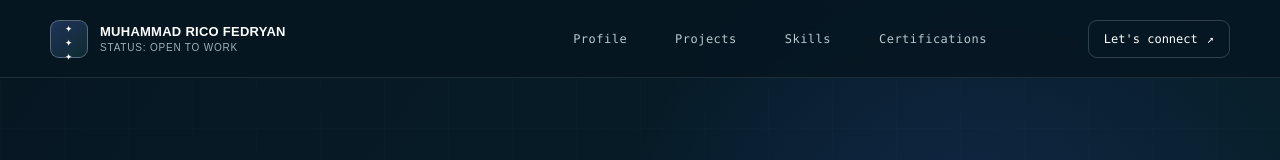
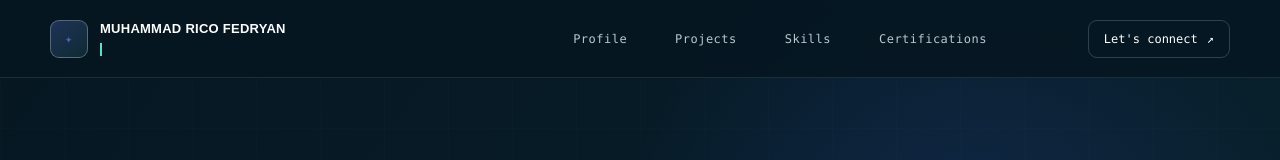
Before and after one commit to vedrico14/Portofolio-Rico_Fedryan, a Next.js app: page / in a window 1280 px wide. Shown: the top 160 px of the page. Built offline with nearby package versions, Linux system fonts and the light colour scheme.

Commit message:
Add styles for brand twinkle and open status

```diff
--- a/app/globals.css
+++ b/app/globals.css
@@ -1801,3 +1801,38 @@ a[href="#experience"],
     transform: translateX(140px) !important;
   }
 }
+
+.site-header .brand-twinkle {
+  position: relative;
+  overflow: hidden;
+}
+
+.site-header .twinkle-star {
+  position: absolute;
+  line-height: 1;
+  color: var(--blue);
+  opacity: 0.25;
+  animation: brandTwinkle 1.8s ease-in-out infinite;
+}
+
+.site-header .brand-open-status {
+  display: block;
+  margin-top: 4px;
+  color: var(--mint);
+  font-family: var(--font-geist-mono), monospace;
+  font-size: 11px;
+  line-height: 1.2;
+  letter-spacing: 0.12em;
+  white-space: nowrap;
+}
+
+.site-header .brand-open-status > span {
+  display: block;
+  width: 0;
+  overflow: hidden;
+  border-right: 2px solid var(--mint);
+  white-space: nowrap;
+  animation:
+    brandTyping 4.8s steps(20, end) infinite,
+    brandTypingCursor 700ms step-end infinite;
+}
```
